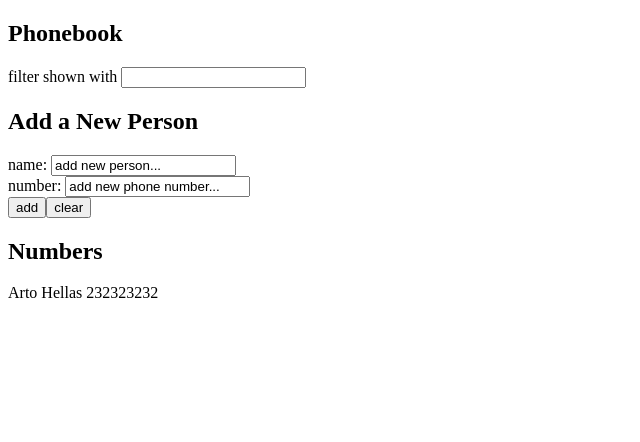
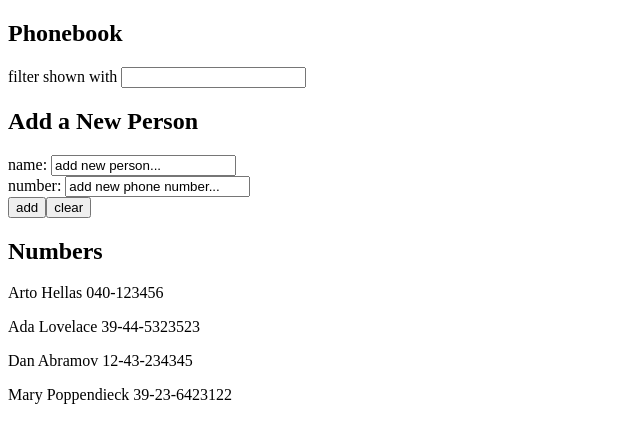
Before and after one commit to dannyT2018/ReactLearning, a React (Create React App) app in the folder part2/: page / in a window 1280 px wide. Shown: the top 442 px of the page, without its empty margins (0-640 px from the left). Built offline with nearby package versions, Linux system fonts and the light colour scheme.

Commit message:
Completed Exercises for part 2b.

```diff
--- a/part2/src/App.js
+++ b/part2/src/App.js
@@ -52,15 +52,23 @@ const App = (props) => {
         </div>
     )
 }
+//////////////////////////////////////////////////////////////////////////////////////
+const Filter = (props) => {
 
-const App1 = () => {
-    const [persons, setPersons] = useState([
-      { name: 'Arto Hellas', phoneNumber: '232323232'}
-    ])
+    const filter = (event) => {
+        event.preventDefault()
+        props.setFilterItem(event.target.value)
+    }
+    return (
+        <div>
+            filter shown with <input value={props.filterItem} onChange={filter}></input>
+        </div>
+    )
+}
 
+const PersonForm = (props) => {
     const [newName, setNewName] = useState('add new person...')
     const [newPhoneNumber, setNewPhoneNumber] = useState('add new phone number...')
-    const [filterItem, setFilterItem] = useState()
 
     const handleNameChange = (event) => {
         setNewName(event.target.value)
@@ -72,7 +80,7 @@ const App1 = () => {
 
     const addPerson = (event) => {
         event.preventDefault()
-        if  (persons.some(e => e.name === newName)) {
+        if  (props.persons.some(e => e.name === newName)) {
             window.alert(`${newName} is already added to phonebook`);
 
         } else {
@@ -81,25 +89,13 @@ const App1 = () => {
                 phoneNumber: newPhoneNumber,
                 date: new Date().toISOString(),
             }
-            setPersons(persons.concat(personObject))
+            props.setPersons(props.persons.concat(personObject))
             setNewName('')
             setNewPhoneNumber('')
         }
     }
 
-    const filter = (event) => {
-        event.preventDefault()
-
-    }
-    // const people = people.filter(note => note.name === filterItem)
-
-    return (
-      <div>
-        <h2>Phonebook</h2>
-        <div>
-            filter shown with <input value={filterItem} onChange={filter}></input>
-        </div>
-        <h2>Add a New Person</h2>
+    return(
         <form onSubmit={addPerson}>
             <div>
                 name: <input value={newName} onChange={handleNameChange}/>
@@ -109,13 +105,41 @@ const App1 = () => {
             </div>
             <div>
                 <button type="submit">add</button>
-                <button onClick={() => setPersons([])}>clear</button>
+                <button onClick={() => props.setPersons([])}>clear</button>
             </div>
         </form>
+    )
+}
+
+const Persons = (props) => {
+    const people = props.persons.filter(person => person.name.toLowerCase().includes(props.filterItem.toLowerCase()))
+
+    return (
+        <div>
+            {people.map(person =>
+                <Person key={person.name} person={person} />
+            )}
+        </div>
+    )
+}
+const App1 = () => {
+    const [persons, setPersons] = useState([
+        { name: 'Arto Hellas', phoneNumber: '040-123456', id: 1 },
+        { name: 'Ada Lovelace', phoneNumber: '39-44-5323523', id: 2 },
+        { name: 'Dan Abramov', phoneNumber: '12-43-234345', id: 3 },
+        { name: 'Mary Poppendieck', phoneNumber: '39-23-6423122', id: 4 }
+    ])
+
+    const [filterItem, setFilterItem] = useState('')
+
+    return (
+      <div>
+        <h2>Phonebook</h2>
+        <Filter filterItem={filterItem} setFilterItem={setFilterItem}/>
+        <h2>Add a New Person</h2>
+        <PersonForm persons={persons} setPersons={setPersons}/>
         <h2>Numbers</h2>
-        {persons.map(person =>
-            <Person key={person.name} person={person} />
-        )}
+        <Persons persons={persons} filterItem={filterItem}/>
       </div>
     )
   }
```
